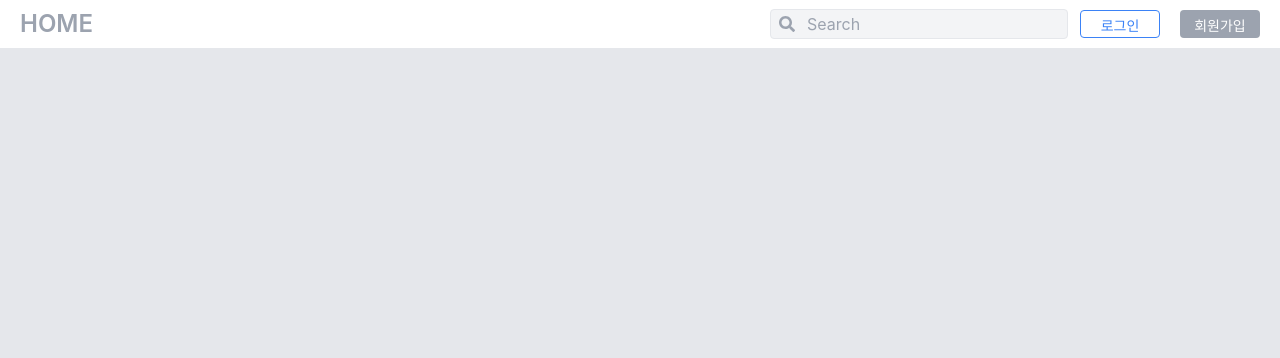
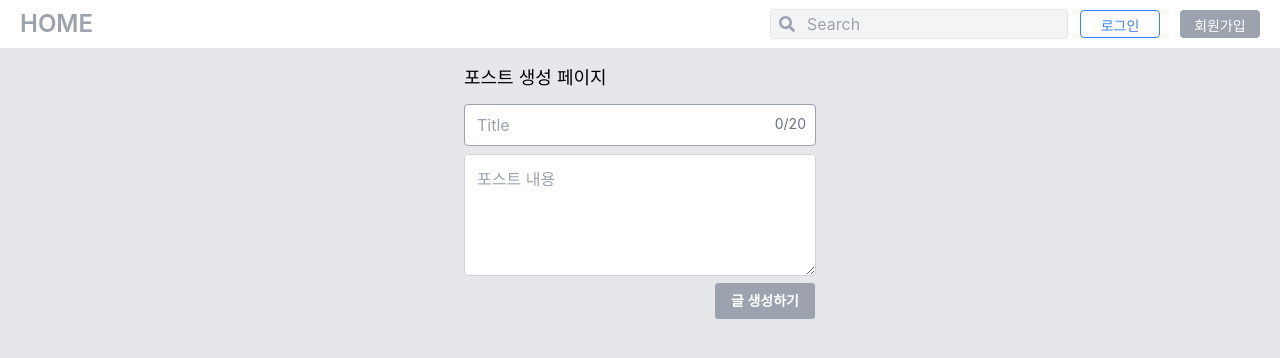
Before and after one commit to jangdu/next_community, a Next.js app in the folder community_client/: page /communities/1/createPost in a window 1280 px wide. Shown: the top 358 px of the page. Built offline with nearby package versions, Linux system fonts and the light colour scheme; no server answers.

Commit message:
FEAT : Post 생성 페이지 UI 구현

```diff
--- a/community_client/src/components/Sidebar.tsx
+++ b/community_client/src/components/Sidebar.tsx
@@ -29,7 +29,7 @@ const SideBar = ({ community }: Props) => {
 
           {authenticated && (
             <div className="mx-0 my-2">
-              <Link href={`/communities/${community.name}/create`}>
+              <Link href={`/communities/${community.name}/createPost`}>
                 <button className="w-full p-2 text-sm text-white bg-gray-400 rounded">
                   포스트 생성
                 </button>
--- a/community_client/src/pages/communities/[community]/createPost.tsx
+++ b/community_client/src/pages/communities/[community]/createPost.tsx
@@ -1,5 +1,50 @@
-import React from 'react';
+import React, { useState } from 'react';
 
-export default function createPost() {
-  return <div className=""></div>;
+export default function CreatePost() {
+  const [title, setTitle] = useState('');
+  const [body, setBody] = useState('');
+
+  const submitPost = () => {};
+
+  return (
+    <div className="flex flex-col justify-center pt16">
+      <div className="w-10/12 mx-auto md:w-96">
+        <div className="p-4 bgwhite rounded">
+          <h1 className="mb-3 text-lg">포스트 생성 페이지</h1>
+          <form onSubmit={submitPost}></form>
+          <div className="relative mb-2">
+            <input
+              type="text"
+              className="w-full px-3 py-2 border border-gray-400 rounded focus:outline-none focus:bg-blue-300"
+              placeholder="Title"
+              maxLength={20}
+              value={title}
+              onChange={(e) => setTitle(e.target.value)}
+            />
+            <div
+              style={{ top: 10, right: 10 }}
+              className="absolute mb-2 text-sm text-gray-500 select-none"
+            >
+              {title.trim().length}/20
+            </div>
+          </div>
+          <textarea
+            rows={4}
+            placeholder="포스트 내용"
+            className="w-full p-3 border border-gray-300 rounded focus:outline-none focus:bg-blue-300"
+            value={body}
+            onChange={(e) => setBody(e.target.value)}
+          ></textarea>
+          <div className="flex justify-end">
+            <button
+              className="px-4 py-2 text-sm font-semibold text-white bg-gray-400 border rounded"
+              disabled={title.trim().length === 0}
+            >
+              글 생성하기
+            </button>
+          </div>
+        </div>
+      </div>
+    </div>
+  );
 }
```
